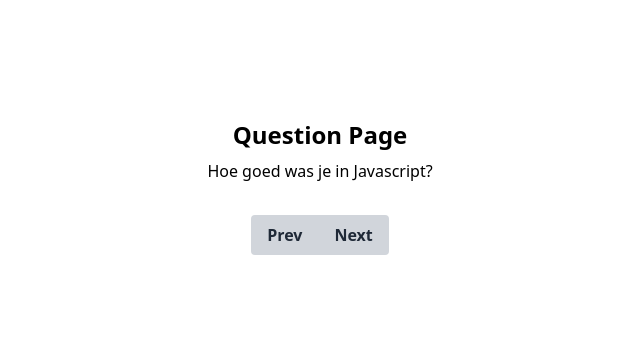
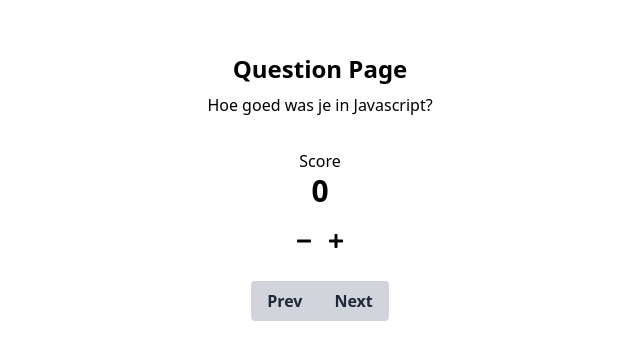
Before and after one commit to joeribreedveld/f3m9-prog-skills, a Next.js app: page /questions/1 in a window 1280 px wide. Shown: the part 213-572 px from the top of the page, without its empty margins (320-960 px from the left). Built offline with nearby package versions, Linux system fonts and the light colour scheme.

Commit message:
feat(save): trying to save statistics in global state and json modification

```diff
--- a/package.json
+++ b/package.json
@@ -15,6 +15,7 @@
     "next": "13.0.1",
     "react": "18.2.0",
     "react-dom": "18.2.0",
+    "react-icons": "^4.6.0",
     "typescript": "4.8.4"
   },
   "devDependencies": {
--- a/pages/_app.tsx
+++ b/pages/_app.tsx
@@ -2,13 +2,20 @@
 import "../styles/globals.css";
 import type { AppProps } from "next/app";
 import Layout from "../components/Layout";
+import { useState } from "react";
 
 // Functions
 function App({ Component, pageProps }: AppProps) {
+  const [statistics, setStatistics] = useState([]);
+
   return (
     <>
       <Layout>
-        <Component {...pageProps} />
+        <Component
+          {...pageProps}
+          statistics={statistics}
+          setStatistics={setStatistics}
+        />
       </Layout>
     </>
   );
--- a/pages/questions/[id].tsx
+++ b/pages/questions/[id].tsx
@@ -1,17 +1,27 @@
 // Imports
 import questions from "../../public/questions.json";
 import { useRouter } from "next/router";
+import { useState } from "react";
+import { FaPlus, FaMinus } from "react-icons/fa";
 
 // Functions
-function QuestionPage({ question }: any) {
+function QuestionPage({ question, statistics, setStatistics }: any) {
   // Router
   const router = useRouter();
+
+  // Set Statistics
+  setStatistics(questions);
+
+  // State
+  const [score, setScore] = useState(question.rating);
 
   // Handle Prev
   const handlePrev = () => {
     if (question.number > 1) {
+      handleSubmit();
       router.push(`/questions/${question.number - 1}`);
     } else {
+      handleSubmit();
       router.push("/");
     }
   };
@@ -19,10 +29,34 @@ function QuestionPage({ question }: any) {
   // Handle Next
   const handleNext = () => {
     if (question.number < questions.length) {
+      handleSubmit();
+
       router.push(`/questions/${question.number + 1}`);
     } else {
+      handleFinish();
       router.push("/results");
     }
+  };
+
+  // Handle Submit
+  const handleSubmit = () => {
+    question.rating = score;
+    setStatistics(...statistics, question);
+    console.log(statistics);
+
+    setScore(0);
+  };
+
+  // Handle Finish
+  const handleFinish = () => {};
+
+  // Handle Score
+  const handlePlus = () => {
+    if (score < 5) setScore(score + 1);
+  };
+
+  const handleMinus = () => {
+    if (score > 0) setScore(score - 1);
   };
 
   return (
@@ -30,6 +64,18 @@ function QuestionPage({ question }: any) {
       <section>
         <h1 className="text-2xl font-bold mb-2">Question Page</h1>
         <p className="mb-8">{question.question}</p>
+        <section className="mb-8">
+          <p>Score</p>
+          <div className="text-3xl font-bold mb-6">{score}</div>
+          <div className="flex gap-4 justify-center items-center">
+            <button>
+              <FaMinus onClick={handleMinus} />
+            </button>
+            <button onClick={handlePlus}>
+              <FaPlus />
+            </button>
+          </div>
+        </section>
         <div className="inline-flex">
           <button
             onClick={handlePrev}
@@ -57,7 +103,6 @@ export async function getServerSideProps(context: any) {
   const contextid = context.params;
   const questionid = contextid.id - 1;
   const question = questions[questionid];
-  console.log(question);
 
   return {
     props: {
```
Also changed, not shown: 1 other file (tests, documents, lock files or other folders).
